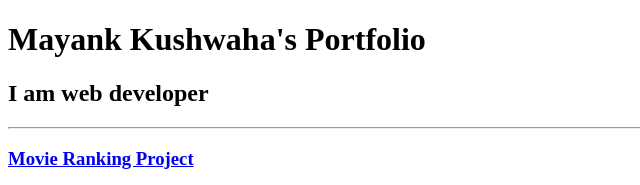
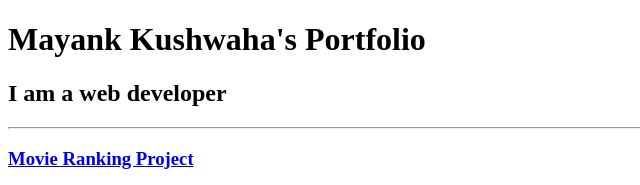
Before and after one commit to MayankKushwaha2022/html-portfolio, a plain HTML site: page index.html in a window 1280 px wide. Shown: the top 185 px of the page, 0-640 px from the left. Drawn offline with Linux system fonts and the light colour scheme.

Commit message:
Update index.html

```diff
--- a/index.html
+++ b/index.html
@@ -7,7 +7,7 @@
 </head>
 <body>
     <h1>Mayank Kushwaha's Portfolio</h1>
-    <h2>I am web developer</h2>
+    <h2>I am a web developer</h2>
     <hr/>
 
     <h3><a href="./public/movie-ranking.html">Movie Ranking Project</a></h3>
```
